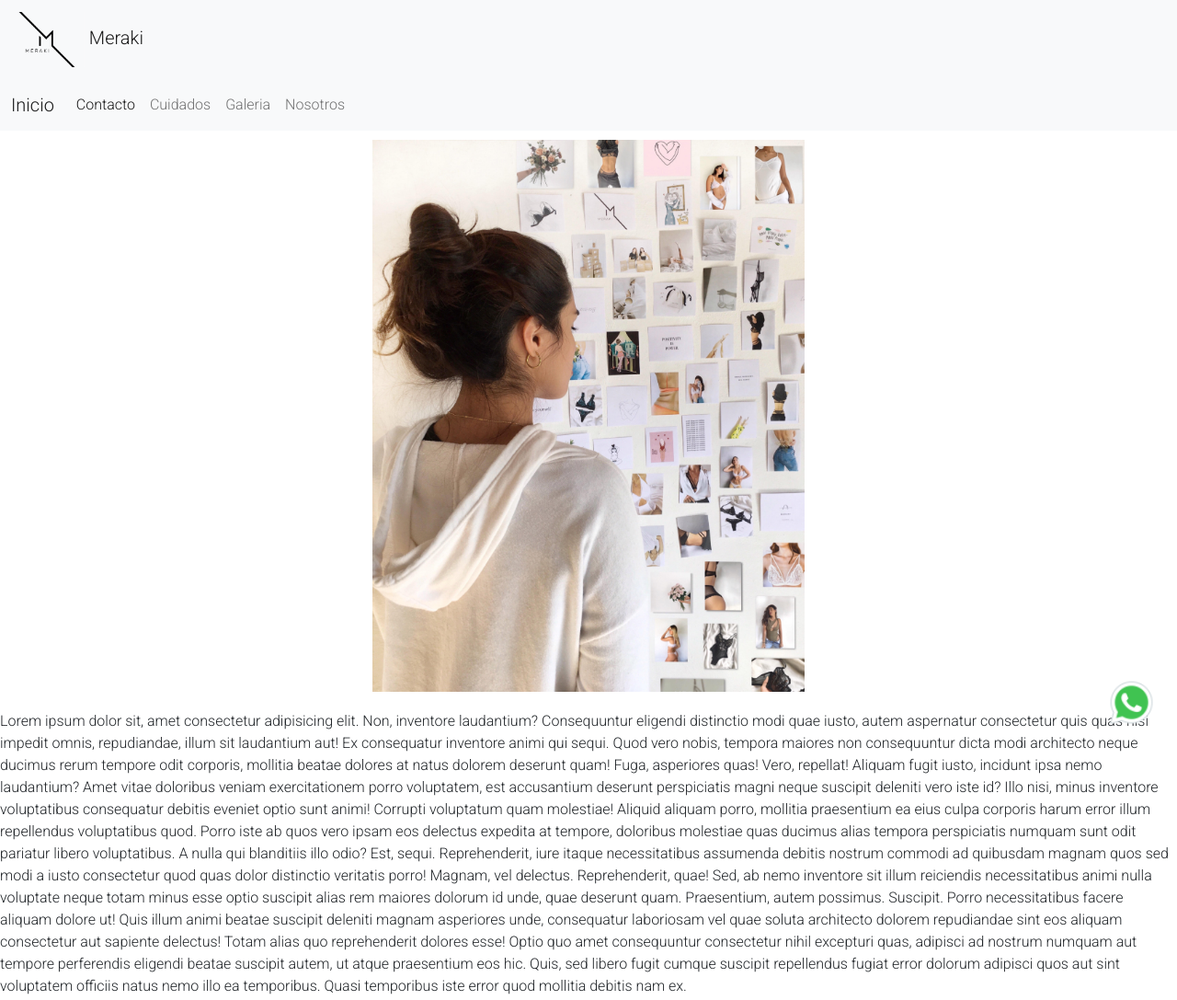
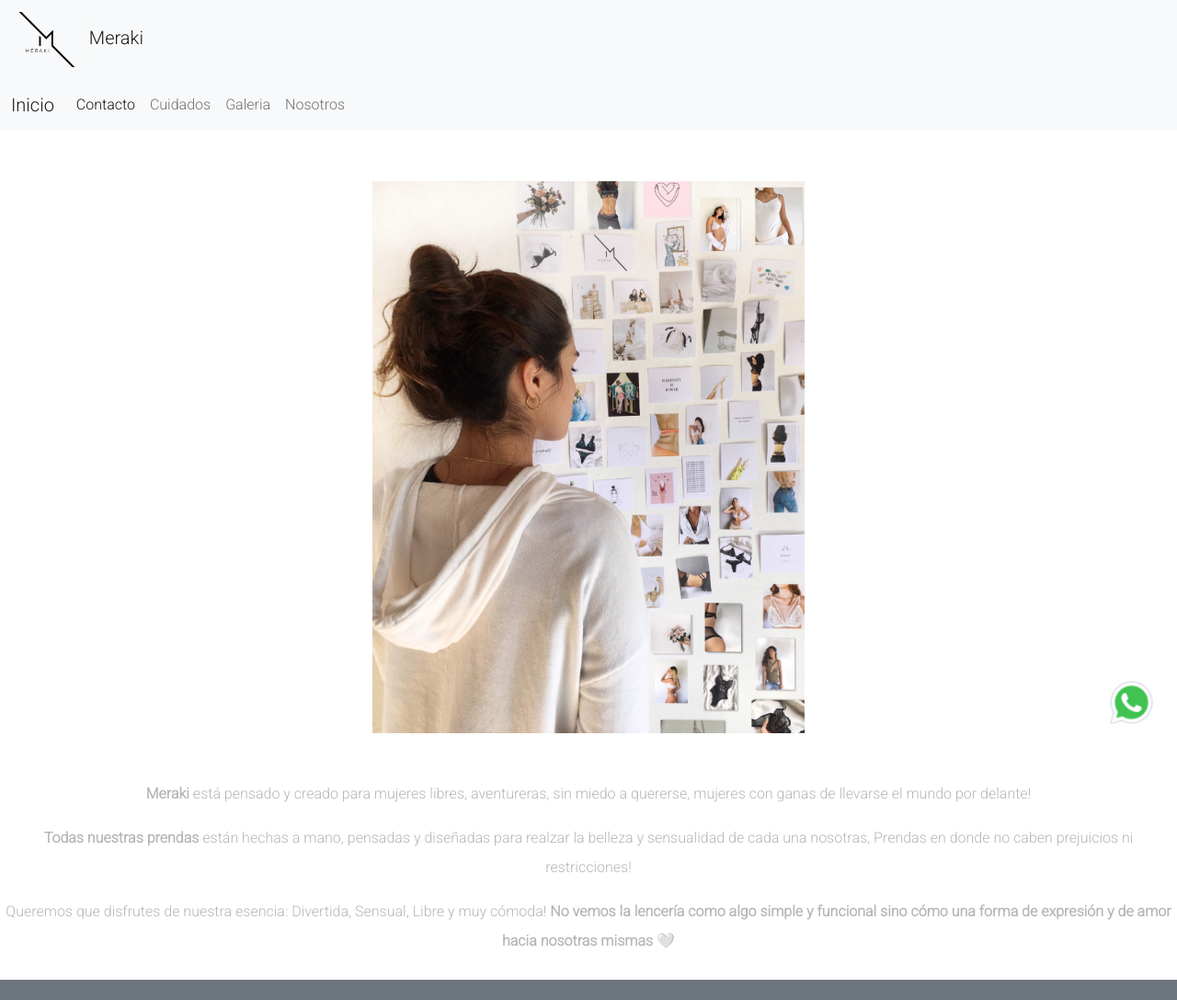
Before and after one commit to PMLabaca/Merakiik, a website: page paginas/nosotros.html in a window 1280 px wide. Shown: the top 1087 px of the page at 92% size. Drawn offline with nearby package versions, Linux system fonts and the light colour scheme.

Commit message:
ultimos retoques del proyecto final

```diff
--- a/paginas/nosotros.html
+++ b/paginas/nosotros.html
@@ -55,16 +55,11 @@
                 <article class="imgNosotros">
                         <img src="../multimedia/celes tienda.jpg" alt="" class="imgNosotros1">
                 </article>
-                    <p>Lorem ipsum dolor sit, amet consectetur adipisicing elit. Non, inventore laudantium? Consequuntur eligendi distinctio modi quae iusto, autem aspernatur consectetur quis quas nisi impedit omnis, repudiandae, illum sit laudantium aut!
-                    Ex consequatur inventore animi qui sequi. Quod vero nobis, tempora maiores non consequuntur dicta modi architecto neque ducimus rerum tempore odit corporis, mollitia beatae dolores at natus dolorem deserunt quam!
-                    Fuga, asperiores quas! Vero, repellat! Aliquam fugit iusto, incidunt ipsa nemo laudantium? Amet vitae doloribus veniam exercitationem porro voluptatem, est accusantium deserunt perspiciatis magni neque suscipit deleniti vero iste id?
-                    Illo nisi, minus inventore voluptatibus consequatur debitis eveniet optio sunt animi! Corrupti voluptatum quam molestiae! Aliquid aliquam porro, mollitia praesentium ea eius culpa corporis harum error illum repellendus voluptatibus quod.
-                    Porro iste ab quos vero ipsam eos delectus expedita at tempore, doloribus molestiae quas ducimus alias tempora perspiciatis numquam sunt odit pariatur libero voluptatibus. A nulla qui blanditiis illo odio?
-                    Est, sequi. Reprehenderit, iure itaque necessitatibus assumenda debitis nostrum commodi ad quibusdam magnam quos sed modi a iusto consectetur quod quas dolor distinctio veritatis porro! Magnam, vel delectus. Reprehenderit, quae!
-                    Sed, ab nemo inventore sit illum reiciendis necessitatibus animi nulla voluptate neque totam minus esse optio suscipit alias rem maiores dolorum id unde, quae deserunt quam. Praesentium, autem possimus. Suscipit.
-                    Porro necessitatibus facere aliquam dolore ut! Quis illum animi beatae suscipit deleniti magnam asperiores unde, consequatur laboriosam vel quae soluta architecto dolorem repudiandae sint eos aliquam consectetur aut sapiente delectus!
-                    Totam alias quo reprehenderit dolores esse! Optio quo amet consequuntur consectetur nihil excepturi quas, adipisci ad nostrum numquam aut tempore perferendis eligendi beatae suscipit autem, ut atque praesentium eos hic.
-                    Quis, sed libero fugit cumque suscipit repellendus fugiat error dolorum adipisci quos aut sint voluptatem officiis natus nemo illo ea temporibus. Quasi temporibus iste error quod mollitia debitis nam ex.</p>
+                    <p class="parrafoN"><strong>Meraki</strong> está pensado y creado para mujeres libres, aventureras, sin miedo a quererse, mujeres con ganas de llevarse el mundo por delante!</p>
+
+                    <p class="parrafoN"><strong> Todas nuestras prendas</strong> están hechas a mano, pensadas y diseñadas para realzar la belleza y sensualidad de cada una nosotras, Prendas en donde no caben prejuicios ni restricciones!</p>
+
+                    <p class="parrafoN">Queremos que disfrutes de nuestra esencia:  Divertida, Sensual, Libre  y muy cómoda! <strong> No vemos la lencería como algo simple y funcional sino cómo una forma de expresión y de amor hacia nosotras mismas 🤍</strong></p>
             </section>
         </main>
         <footer>
--- a/scss/_estilosGenerales.scss
+++ b/scss/_estilosGenerales.scss
@@ -8,13 +8,13 @@ footer{
         left: 94%;
         top: 92%;
         position: fixed;
-
     }
 }
 body{
     font-family: 'Roboto', sans-serif;
     position:relative;
-    margin: 0%;
+    margin: 0;
+    padding: 0;
     h1{
         color: rgba(170, 206, 117, 0.76);
     }
--- a/scss/_galeria.scss
+++ b/scss/_galeria.scss
@@ -1,8 +1,11 @@
 .mainGaleria{
     grid-area: main;
+    box-sizing: border-box;
     .divGaleria{
         display: flex;
         justify-content: space-evenly;
+        flex: 33%;
+        flex-wrap: wrap;
         .bodys1{
             height: 300px;
             margin-bottom: 40px;
@@ -39,7 +42,12 @@
     "footer footer";
     grid-row-gap: 10px;
 }
-@media screen and (max-width: 500px){
+@media screen and (max-width: 800px){
+    .divGaleria{
+        flex: 50%;
+    }
+}
+@media screen and (max-width: 480px){
     .contenedor5{
         grid-template-columns: 1fr;
         grid-template-areas:
@@ -47,4 +55,7 @@
         "main"
         "footer";
     }
+    .divGaleria{
+        flex: 100%;
+    }
 }
--- a/scss/_index.scss
+++ b/scss/_index.scss
@@ -22,10 +22,7 @@
         text-align: center;
     }
 }
-.imgPrincipal{
-    width: 700px;
-    height: 600px;
-}
+
 .indexSection{
     grid-area: section;
     .indexImagen{
@@ -34,6 +31,7 @@
         .imgPrincipal{
             width: 700px;
             height: 600px;
+            object-fit: cover;
         }
     }
 }
--- a/scss/_nosotros.scss
+++ b/scss/_nosotros.scss
@@ -2,16 +2,20 @@
     display: flex;
     justify-content: center;
     grid-area: main;
+    .parrafoN{
+        line-height: 2;
+        text-align: center;
+        color: #b6b6b6;
+
+    }
     .imgNosotros{
         display: flex;
         justify-content: center;
-        .parrafoN{
-            line-height: 2;
-        }
         .imgNosotros1{
             width: 470px;
             height: 600px;
-            margin-bottom: 20px;
+            margin-bottom: 50px;
+            margin-top: 45px;
         }
     }
 }
```
Also changed, not shown: css/main.css.
